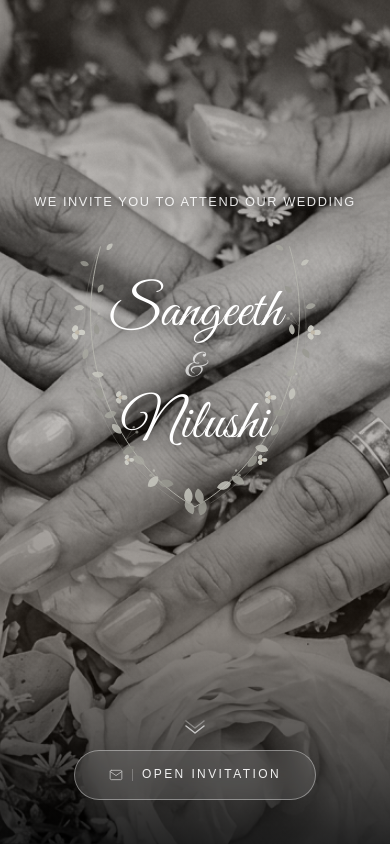
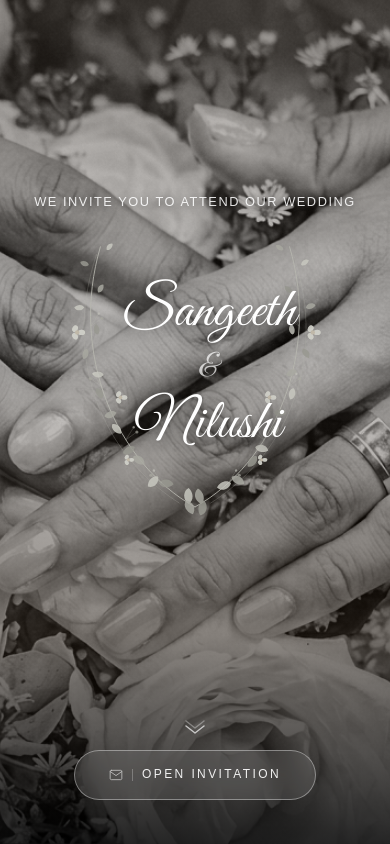
Before and after one commit to Benaragama-003/Wedding-Invitation, a React (Vite) app in the folder Frontend/: page / in a window 390 px wide. Built offline with nearby package versions, Linux system fonts and the light colour scheme; a web font is replaced by a local one.

Commit message:
feat: add animated LoadingScreen component with transition effects and custom circular framing

```diff
--- a/Frontend/src/sections/LoadingScreen.jsx
+++ b/Frontend/src/sections/LoadingScreen.jsx
@@ -269,6 +269,13 @@ function CircularFrame({ brideName, groomName, phase }) {
 
   return (
     <div style={{ position: 'relative', width: size, height: size, margin: '0 auto' }}>
+      <style>{`
+        @media (max-width: 430px) {
+          .mobile-optical-fix {
+            transform: translateX(clamp(10px, 3.5vw, 16px));
+          }
+        }
+      `}</style>
       {/* Silver SVG Foliage - Dissolves to dust */}
       <motion.svg
         viewBox="0 0 400 400"
@@ -431,7 +438,7 @@ function CircularFrame({ brideName, groomName, phase }) {
 
       {/* Couple names perfectly centered (Pulls inward to black hole) */}
       <div
-        className="absolute inset-0 flex flex-col items-center justify-center"
+        className="absolute inset-0 flex flex-col items-center justify-center mobile-optical-fix"
         style={{ padding: '0', width: '100%', height: '100%' }}
       >
         <motion.h1
```
